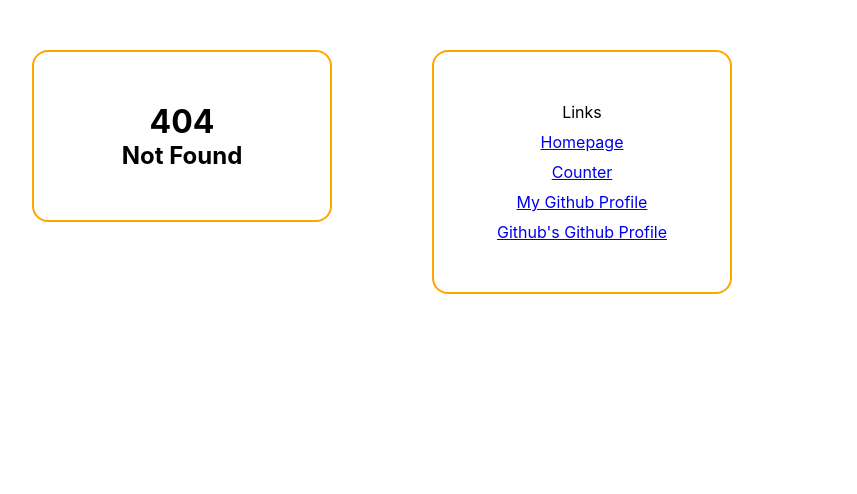
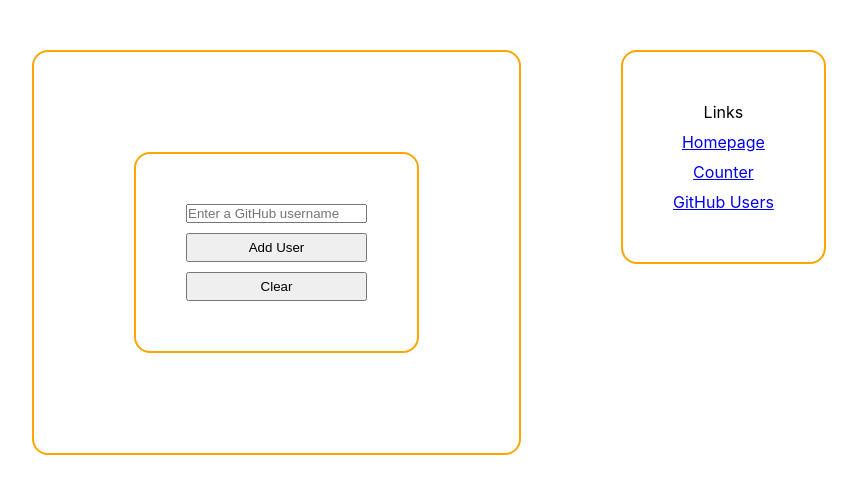
Before and after one commit to metehandoenmez/react-exercises, a React (Create React App) app: page /users in a window 1280 px wide. Before the commit this address had no page. Shown: the top 494 px of the page, without its empty margins (18-875 px from the left). Built offline with nearby package versions, Linux system fonts and the light colour scheme.

Commit message:
completed exercise

```diff
--- a/src/App.css
+++ b/src/App.css
@@ -28,7 +28,7 @@ button {
 
 .container {
   height: 100%;
-  width: 300px;
+  width: auto;
   text-align: center;
   padding: 50px;
   margin: 50px;
--- a/src/App.jsx
+++ b/src/App.jsx
@@ -1,33 +1,31 @@
 import React from "react";
 import "./App.css"
 
-import {Routes, Route, Link} from "react-router-dom"
-import Counter from "./counter"
+import { Routes, Route, Link } from "react-router-dom";
+import Counter from "./counter";
 import InteractiveWelcome from "./InteractiveWelcome";
-import ShowGithubUser from "./ShowGithubUser"
+import ShowGithubUser from "./ShowGithubUser";
+import GithubUserList from "./GithubUserList"; // Import the GithubUserList component
 
 export default function App() {
-
-
   return (
-
-        <div style={{display:"flex"}}>
+    <div style={{ display: "flex" }}>
       <div className="container">
         <Routes>
-              <Route path="/" element={<InteractiveWelcome />}></Route>
-              <Route path="/counter" element={<Counter></Counter>}></Route>
-              <Route path="/users/:username" element={<ShowGithubUser></ShowGithubUser>}></Route>
-              <Route path="/*" element={<div><h1>404</h1><h2>Not Found</h2></div>}></Route>
+          <Route path="/" element={<InteractiveWelcome />} />
+          <Route path="/counter" element={<Counter />} />
+          <Route path="users" element={<GithubUserList />}>
+            <Route path=":username" element={<ShowGithubUser/>}></Route>
+          </Route>
+          <Route path="/*" element={<div><h1>404</h1><h2>Not Found</h2></div>} />
         </Routes>
       </div>
-
       <div className="container">
         <p>Links</p>
         <Link to={"/"}>Homepage</Link>
         <Link to={"/counter"}>Counter</Link>
-          <Link to={"/users/metehandoenmez"}>My Github Profile</Link>
-          <Link to={"/users/github"}>Github's Github Profile</Link>
+        <Link to={"/users"}>GitHub Users</Link>
       </div>
     </div>
-    )
+  );
 }
--- a/src/GithubUserList.jsx
+++ b/src/GithubUserList.jsx
@@ -1,28 +1,25 @@
-import React, { useState, useEffect } from "react";
+import React, { useState } from "react";
 import "./App.css";
-import GithubUser from "./GithubUser.jsx";
-
-
+import { Link, Route, Routes, Outlet } from "react-router-dom";
+import ShowGithubUser from "./ShowGithubUser";
 
 export default function GithubUserList() {
-
-    const [list, setList] = useState([])
-    const [input, setInput] = useState("")
+  const [list, setList] = useState([]);
+  const [input, setInput] = useState("");
 
   const handleInput = (event) => {
-        setInput(event.target.value)
-    }
+    setInput(event.target.value);
+  };
 
   const handleList = () => {
     setList((arr) => [...arr, input]);
-        setInput("")
-    }
-
-
-
+    setInput("");
+  };
 
   return (
-        <div style={{display:"flex", flexDirection:"row"}}>
+
+    <div style={{ display: "flex", flexDirection: "row" }}>
+
       <div className="container">
         <input
           onChange={handleInput}
@@ -30,16 +27,31 @@ export default function GithubUserList() {
           value={input}
         />
         <button onClick={handleList}>Add User</button>
-                <button onClick={() => {
-                    setList([])
-                }}>Clear</button>
+        <button
+          onClick={() => {
+            setList([]);
+          }}
+        >
+          Clear
+        </button>
       </div>
-            <div style={{display:"flex", flexDirection:"row"}} >
+      <div style={{ display: "flex", flexDirection: "row" }}>
         {list.map((user) => (
-                    <GithubUser username={user} key={user + "key"}/>
-                ))}
+          <div style={{padding:"10px"}}>
+              <div>
+                  <Link
+                    key={user + Math.floor(Math.random() * 15)}
+                    to={`/users/${user}`}
+                    style={{ marginRight: "10px" }}
+                  >
+                    {user}
+                  </Link>
               </div>
           </div>
-    )
-
+        ))}
+        <br />
+        <Outlet></Outlet>
+      </div>
+    </div>
+  );
 }
```
Lines whose indentation alone changed are shown as unchanged.
